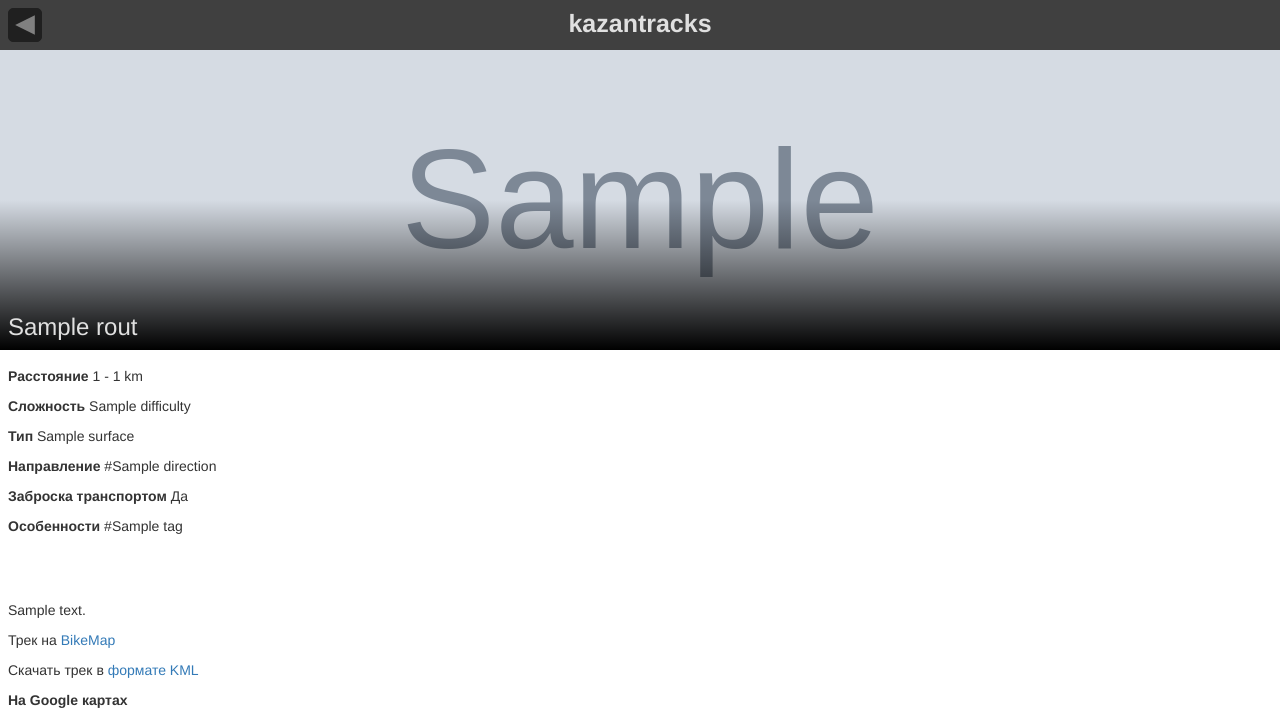
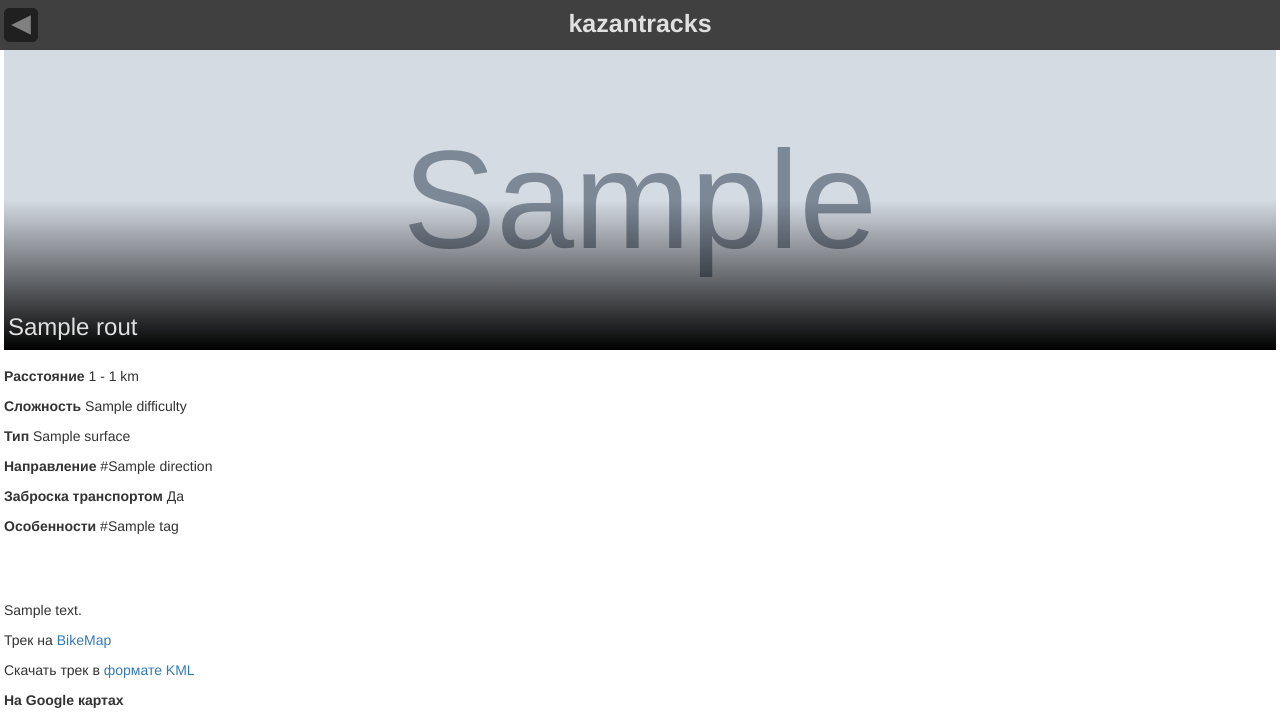
Before and after one commit to ma-petrov/routsweb, a Django app: page /routs/rout-detail/1/ in a window 1280 px wide. Shown: the top 720 px of the page. Run offline with Django 3.2, Linux system fonts and the light colour scheme; tables that the repository leaves empty hold one stand-in row (values such as "Sample post"); grey boxes marked "Sample" are stand-in pictures; some libraries are stand-ins or nearby versions.

Commit message:
update css, add scrollbar

```diff
--- a/static/css/styles.css
+++ b/static/css/styles.css
@@ -9,6 +9,11 @@
     --topbar-button-size: 34px;
     --header-image-height: 300px;
     --main-margin: calc((var(--topbar-height) - var(--topbar-button-size))/2);
+    --half-margin: calc(var(--main-margin)/2);
+}
+
+body {
+    overflow: scroll;
 }
 
 input {outline:none;}
@@ -81,35 +86,25 @@ a:hover {text-decoration: none;}
 
     .data-container {max-width: var(--width-mobile);}
 
-    .topbar-button {margin-left: var(--main-margin);}
+    .topbar-button {margin-left: var(--half-margin);}
 
     #home-button {display: none}
 
     .rout-list-container {
-        margin-left: var(--main-margin);
-        margin-right: var(--main-margin);
+        margin-left: var(--half-margin);
+        margin-right: var(--half-margin);
     }
 
-    .header-text {margin-left: var(--main-margin);}
-
-    .feature-container {
-        margin-left: var(--main-margin);
-        margin-right: var(--main-margin);
-    }
-
-    .description-container {
-        margin-left: var(--main-margin);
-        margin-right: var(--main-margin);
-    }
+    .header-text {margin-left: var(--half-margin);}
 
     .route-list-header {
-        margin-left: var(--main-margin);
-        margin-right: var(--main-margin);
+        margin-left: var(--half-margin);
+        margin-right: var(--half-margin);
     }
 
     .submit-button-container {
-        margin-left: var(--main-margin);
-        margin-right: var(--main-margin);
+        margin-left: var(--half-margin);
+        margin-right: var(--half-margin);
     }
 }
 
@@ -203,9 +198,20 @@ a:hover {text-decoration: none;}
  */
 
 .header-container {
-    position: relative;
-    width: 100%;
+    margin-left: var(--half-margin);
+    margin-right: var(--half-margin);
+    width: calc(100% - 2*var(--half-margin));
     height: var(--header-image-height);
+}
+
+.feature-container {
+    margin-left: var(--half-margin);
+    margin-right: var(--half-margin);
+}
+
+.description-container {
+    margin-left: var(--half-margin);
+    margin-right: var(--half-margin);
 }
 
 .overlay-header-container {position: relative;}
```
